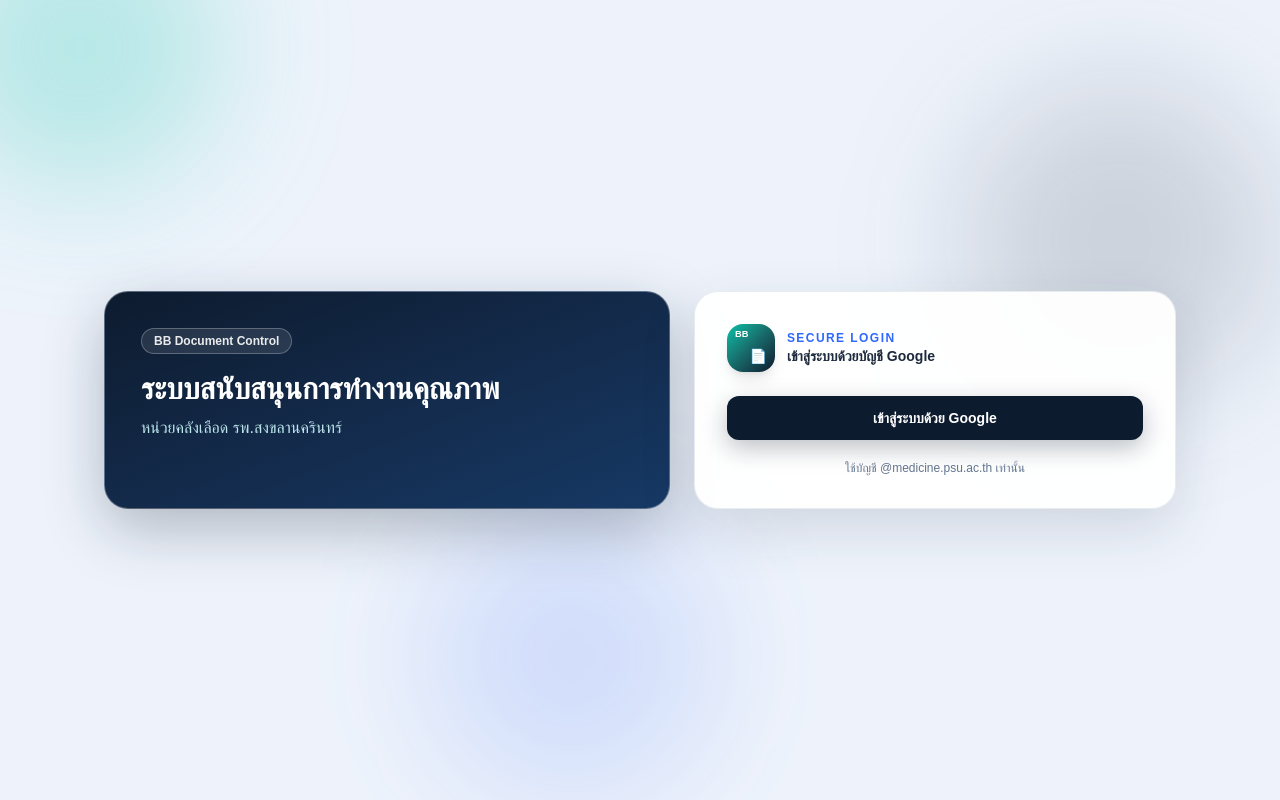
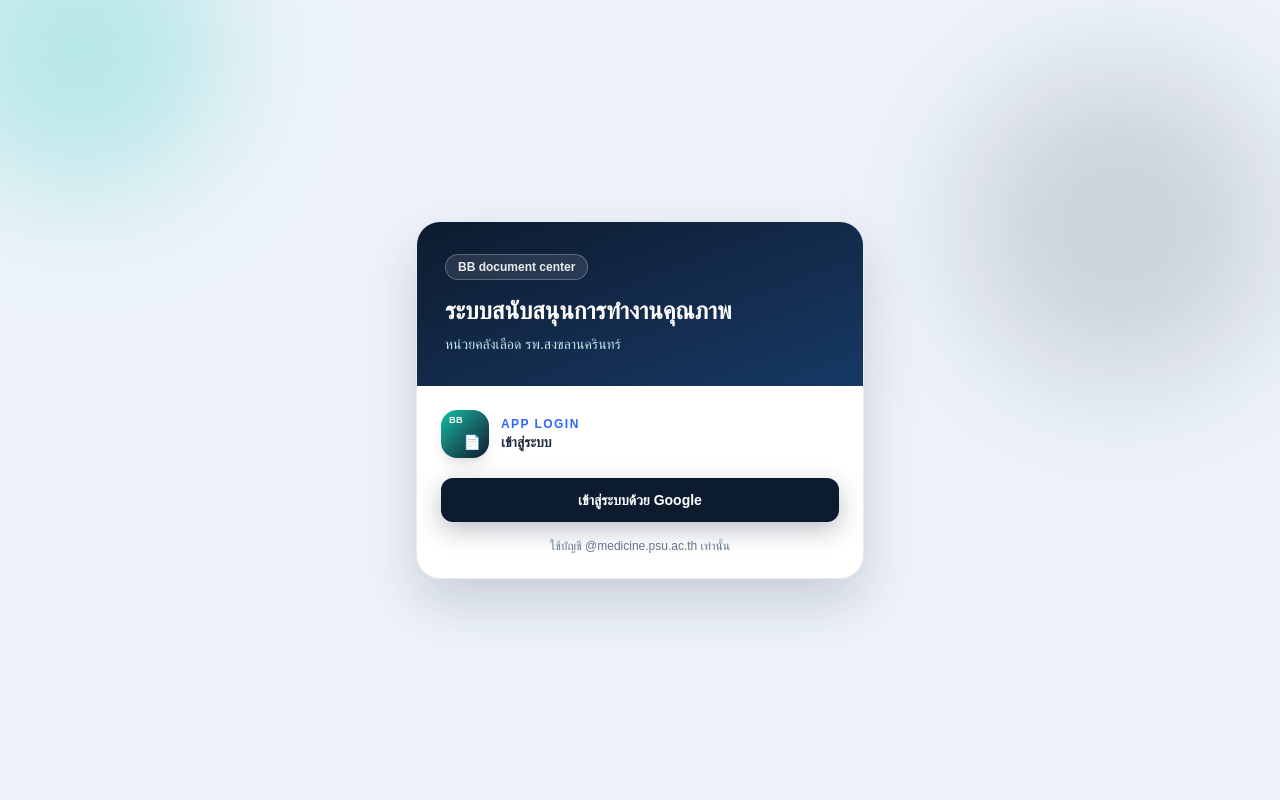
Before and after one commit to peerawityanyiam/DocConBB, a Next.js app: page /login in a window 1280 px wide. Built offline with nearby package versions, Linux system fonts and the light colour scheme; a web font is replaced by a local one.

Commit message:
Redesign login and rename app to BB document center

```diff
--- a/src/app/(auth)/login/page.tsx
+++ b/src/app/(auth)/login/page.tsx
@@ -51,36 +51,34 @@ function LoginContent() {
   };
 
   return (
-    <div className="relative min-h-screen overflow-x-hidden bg-[#eef3fb]">
+    <div className="relative flex min-h-screen items-center justify-center overflow-x-hidden bg-[#eef3fb] px-4 py-6 sm:px-6">
       <div className="pointer-events-none absolute inset-0">
         <div className="absolute -top-24 -left-16 h-64 w-64 rounded-full bg-[#12c6ab]/25 blur-3xl sm:h-72 sm:w-72" />
-        <div className="absolute top-20 right-0 h-72 w-72 rounded-full bg-[#0d1b2e]/15 blur-3xl sm:h-80 sm:w-80" />
-        <div className="absolute bottom-0 left-1/3 h-64 w-64 rounded-full bg-[#2f68ff]/15 blur-3xl sm:h-72 sm:w-72" />
+        <div className="absolute top-16 right-0 h-72 w-72 rounded-full bg-[#0d1b2e]/15 blur-3xl sm:h-80 sm:w-80" />
       </div>
 
-      <div className="relative z-10 mx-auto flex min-h-screen w-full max-w-6xl items-start px-4 py-5 sm:items-center sm:px-6 sm:py-8 lg:px-10">
-        <div className="grid w-full gap-4 sm:gap-6 lg:grid-cols-[1.08fr_0.92fr]">
-          <section className="order-2 rounded-3xl border border-white/30 bg-gradient-to-br from-[#0d1b2e] via-[#132a4a] to-[#163965] p-5 text-white shadow-[0_20px_60px_rgba(13,27,46,0.28)] sm:p-9 lg:order-1">
+      <div className="relative z-10 w-full max-w-md overflow-hidden rounded-3xl border border-slate-200/80 bg-white shadow-[0_24px_55px_rgba(26,39,63,0.18)]">
+        <section className="bg-gradient-to-br from-[#0d1b2e] via-[#132a4a] to-[#163965] px-6 py-7 text-white sm:px-7 sm:py-8">
           <div className="inline-flex items-center gap-2 rounded-full border border-white/25 bg-white/10 px-3 py-1 text-xs font-semibold text-white/90">
-              BB Document Control
+            BB document center
           </div>
-            <h1 className="mt-4 text-xl font-bold leading-tight sm:text-3xl">
+          <h1 className="mt-4 text-xl font-bold leading-tight sm:text-2xl">
             ระบบสนับสนุนการทำงานคุณภาพ
           </h1>
-            <p className="mt-2 text-sm text-cyan-100/90 sm:text-base">
+          <p className="mt-2 text-sm text-cyan-100/90">
             หน่วยคลังเลือด รพ.สงขลานครินทร์
           </p>
         </section>
 
-          <section className="order-1 rounded-3xl border border-slate-200/80 bg-white/95 p-5 shadow-[0_20px_55px_rgba(26,39,63,0.14)] backdrop-blur sm:p-8 lg:order-2">
-            <div className="mb-5 flex items-center gap-3 sm:mb-6">
+        <section className="px-5 py-5 sm:px-6 sm:py-6">
+          <div className="mb-5 flex items-center gap-3">
             <div className="relative h-12 w-12 overflow-hidden rounded-2xl bg-gradient-to-br from-[#00c2a8] to-[#0d1b2e] text-white shadow-lg">
               <span className="absolute left-2 top-1 text-[0.58rem] font-bold tracking-wide">BB</span>
               <span className="absolute bottom-1.5 right-2 text-sm">📄</span>
             </div>
             <div>
-                <p className="text-xs font-semibold uppercase tracking-[0.12em] text-[#2f68ff]">Secure Login</p>
-                <p className="text-sm font-semibold text-slate-800">เข้าสู่ระบบด้วยบัญชี Google</p>
+              <p className="text-xs font-semibold uppercase tracking-[0.12em] text-[#2f68ff]">App login</p>
+              <p className="text-sm font-semibold text-slate-800">เข้าสู่ระบบ</p>
             </div>
           </div>
 
@@ -98,11 +96,10 @@ function LoginContent() {
             {loadingMode === 'login' ? 'กำลังเชื่อมต่อ...' : 'เข้าสู่ระบบด้วย Google'}
           </button>
 
-            <p className="mt-5 text-center text-xs text-slate-500">
+          <p className="mt-4 text-center text-xs text-slate-500">
             ใช้บัญชี @medicine.psu.ac.th เท่านั้น
           </p>
         </section>
-        </div>
       </div>
     </div>
   );
--- a/src/app/layout.tsx
+++ b/src/app/layout.tsx
@@ -13,7 +13,7 @@ const ibmPlexSansThai = IBM_Plex_Sans_Thai({
 });
 
 export const metadata: Metadata = {
-  title: "ระบบเอกสารคุณภาพ - รพ.สงขลานครินทร์",
+  title: "BB document center - ระบบเอกสารคุณภาพ - รพ.สงขลานครินทร์",
   description: "ระบบติดตามและจัดการเอกสารคุณภาพ โรงพยาบาลสงขลานครินทร์",
   manifest: "/manifest.json",
   icons: {
@@ -26,7 +26,7 @@ export const metadata: Metadata = {
   appleWebApp: {
     capable: true,
     statusBarStyle: "default",
-    title: "BBDC",
+    title: "BB document center",
   },
 };
 
--- a/src/app/loading.tsx
+++ b/src/app/loading.tsx
@@ -7,7 +7,7 @@ export default function Loading() {
           <span className="text-2xl font-bold tracking-wide">BB</span>
         </div>
         <div className="space-y-1">
-          <p className="text-sm font-semibold text-cyan-100">BB Document Control</p>
+          <p className="text-sm font-semibold text-cyan-100">BB document center</p>
           <p className="text-xs text-cyan-100/80">Loading...</p>
         </div>
         <div className="h-1.5 w-44 overflow-hidden rounded-full bg-white/15">
--- a/src/app/page.tsx
+++ b/src/app/page.tsx
@@ -17,7 +17,7 @@ const cards = [
     href: '/tracking',
   },
   {
-    title: 'BB Document Control',
+    title: 'BB document center',
     icon: '📑',
     description: 'จัดการระบบเอกสารคุณภาพ',
     href: DOCUMENT_CONTROL_GAS_URL,
```
Also changed, not shown: public/manifest.json. Lines whose indentation alone changed are shown as unchanged.
